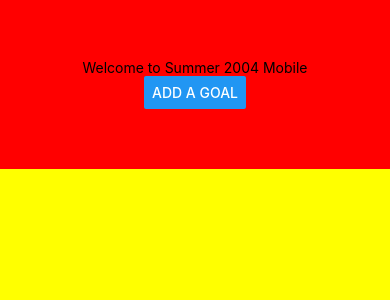
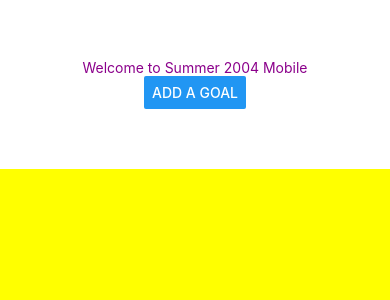
Before and after one commit to cold-flatwhite/Summer24, a React Native app: screen / in a window 390 px wide. Shown: the top 300 px of the page. Built offline with nearby package versions, Linux system fonts and the light colour scheme.

Commit message:
updated stylesheet

```diff
--- a/App.js
+++ b/App.js
@@ -63,7 +63,6 @@
   },
   topContainer: {
     flex: 1,
-    backgroundColor: "red",
     alignItems: "center",
     justifyContent: "center",
   },
@@ -71,6 +70,5 @@
     flex: 4,
     backgroundColor: "yellow",
     alignItems: "center",
-    justifyContent: "center",
   },
 });
--- a/Component/Header.js
+++ b/Component/Header.js
@@ -1,12 +1,20 @@
-import { View, Text } from 'react-native'
-import React from 'react'
+import { View, Text, StyleSheet } from "react-native";
+import React from "react";
 
-const Header = ({appName}) => {
+const Header = ({ appName }) => {
   return (
     <View>
-      <Text>Welcome to {appName}</Text>
+      <Text style={styles.textStyle}>Welcome to {appName}</Text>
     </View>
-  )
-}
+  );
+};
 
-export default Header
+const styles = StyleSheet.create({
+  textStyle: {
+    color: "darkmagenta",
+    font: 25,
+
+  },
+});
+
+export default Header;
--- a/Component/Input.js
+++ b/Component/Input.js
@@ -39,6 +39,7 @@
         />
 
         <TextInput
+          style = {styles.textStyle}
           autoFocus={true}
           placeholder="Type something"
           onBlur={() => {
@@ -92,6 +93,15 @@
     height: 100,
     margin: 10,
   },
+  textStyle : {
+    width: "80%",
+    height: 40,
+    borderColor: "purple",
+    borderWidth: 1,
+    borderRadius: 5,
+    paddingHorizontal: 10,
+    marginBottom: 20,
+  }
 });
 
 export default Input;
```
